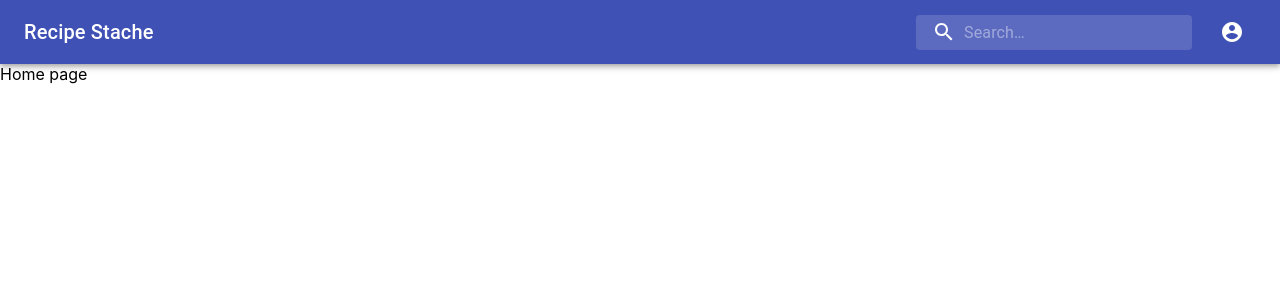
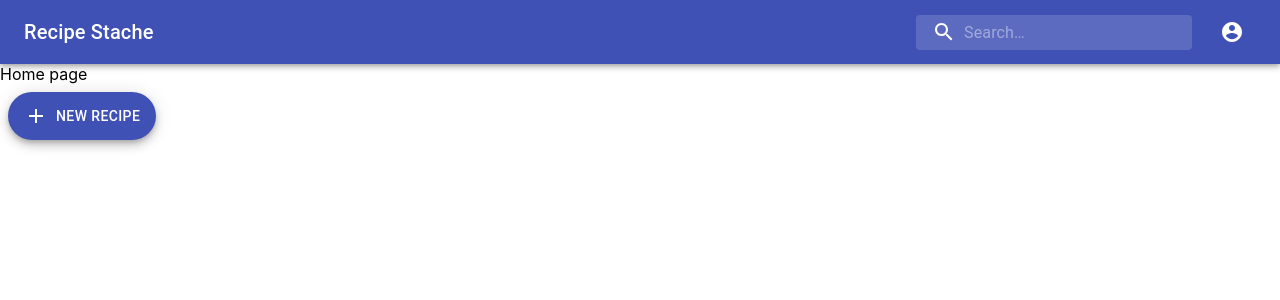
Before and after one commit to joshua-montanari/recipe-stache, a React (Create React App) app in the folder Client/: page / in a window 1280 px wide. Shown: the top 300 px of the page. Built offline with nearby package versions, Linux system fonts and the light colour scheme; no server answers.

Commit message:
Added floating action button

```diff
--- a/Client/public/index.html
+++ b/Client/public/index.html
@@ -24,7 +24,7 @@
       work correctly both with client-side routing and a non-root public URL.
       Learn how to configure a non-root public URL by running `npm run build`.
     -->
-    <title>React App</title>
+    <title>Recipe-Stache</title>
   </head>
   <body>
     <noscript>You need to enable JavaScript to run this app.</noscript>
--- a/Client/src/Components/Navbar/AppBar.js
+++ b/Client/src/Components/Navbar/AppBar.js
@@ -15,6 +15,7 @@ import UserContext from '../../Context/UserContext'
 import SearchIcon from '@material-ui/icons/Search';
 import InputBase from '@material-ui/core/InputBase';
 import CloseIcon from '@material-ui/icons/Close';
+import AddIcon from '@material-ui/icons/Add';
 
 const useStyles = makeStyles((theme) => ({
   root: {
@@ -173,6 +174,7 @@ const Header = (props) => {
                     >
                       <SearchIcon />
                      </IconButton>
+
                   </>
                 ):(
                   <>
@@ -189,9 +191,11 @@ const Header = (props) => {
                         inputProps={{ 'aria-label': 'search' }}
                       />
                     </div>
+
                   </>
                 )}
               </div>
+
               <div>
                 <IconButton
                   aria-label="account of current user"
--- /dev/null
+++ b/Client/src/Components/NewRecipeBtn.js
@@ -0,0 +1,46 @@
+import React from 'react';
+import { makeStyles, useTheme } from '@material-ui/core/styles';
+import Fab from '@material-ui/core/Fab';
+import AddIcon from '@material-ui/icons/Add';
+import { useMediaQuery } from '@material-ui/core';
+import { useHistory } from 'react-router-dom'
+
+const useStyles = makeStyles((theme) => ({
+  root: {
+    '& > *': {
+      margin: theme.spacing(1),
+    },
+  },
+  extendedIcon: {
+    marginRight: theme.spacing(1),
+  },
+}));
+
+
+
+export default function FloatingActionButtons() {
+  const classes = useStyles();
+
+  const theme = useTheme()
+  //*responds true if screen size is 'sm' or smaller
+  const isMobile = useMediaQuery(theme.breakpoints.down('xs'))
+
+  const history = useHistory()
+
+  const newRecipe = () => history.push('/create-recipe')
+
+  return (
+    <div className={classes.root}>
+        {isMobile ? (
+            <Fab color="primary" aria-label="add" onClick={newRecipe}>
+                <AddIcon />
+            </Fab>
+        ):(
+            <Fab variant="extended" color="primary" aria-label="add" onClick={newRecipe}>
+                <AddIcon className={classes.extendedIcon} />
+                New Recipe
+            </Fab>
+        )}
+    </div>
+  );
+}
--- a/Client/src/Pages/Home/Home.js
+++ b/Client/src/Pages/Home/Home.js
@@ -1,10 +1,15 @@
 import React from 'react'
+import NewRecipeBtn from '../../Components/NewRecipeBtn'
 
 const Home = () => {
     return (
-        <div>
-            Home page
-        </div>
+        <>
+            <div>
+                Home page
+            </div>
+            <NewRecipeBtn />
+        </>
+
     )
 }
 
```
